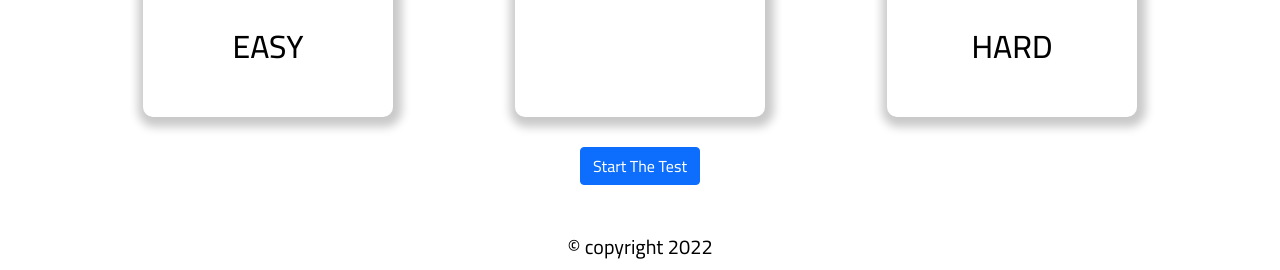
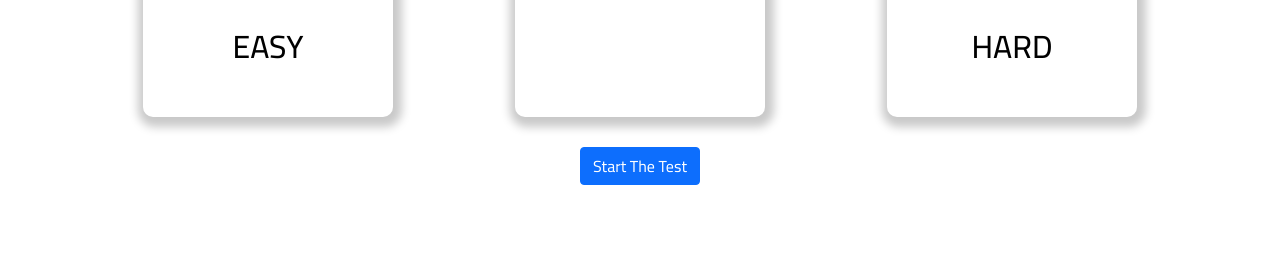
Before and after one commit to yasmine-salman/speed-project, a plain HTML site: page index.html in a window 1280 px wide. Shown: the part 574-844 px from the top of the page. After the commit the page ends 800 px from the top, so only its background shows below. Drawn offline with nearby package versions, Linux system fonts and the light colour scheme; a web font is replaced by a local one.

Commit message:
Update index.html

```diff
--- a/index.html
+++ b/index.html
@@ -123,9 +123,7 @@
     <!--==================================================== end task result page ==================================== -->
 
     <!-- ========================== footer and copy right text ======================================= -->
-    <footer id="foot">
-        <p>© copyright 2022 </p>
-    </footer>
+
 
 
     <script src="assets/js/typing-skills.js"></script>
```
